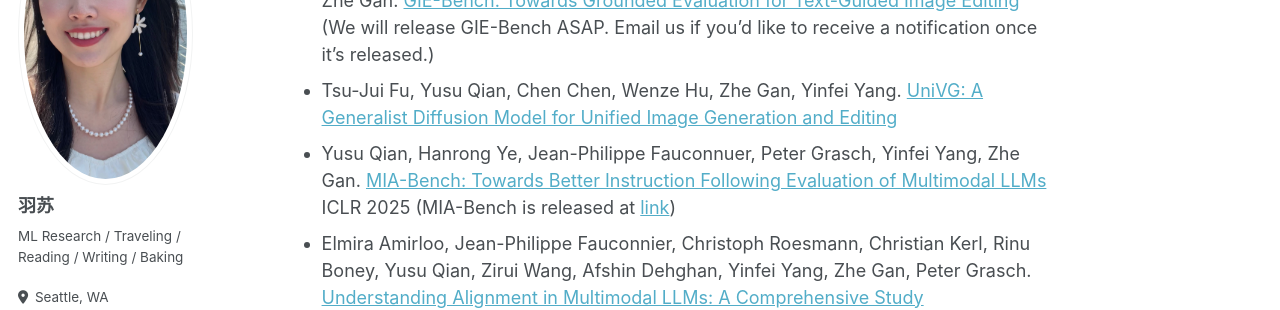
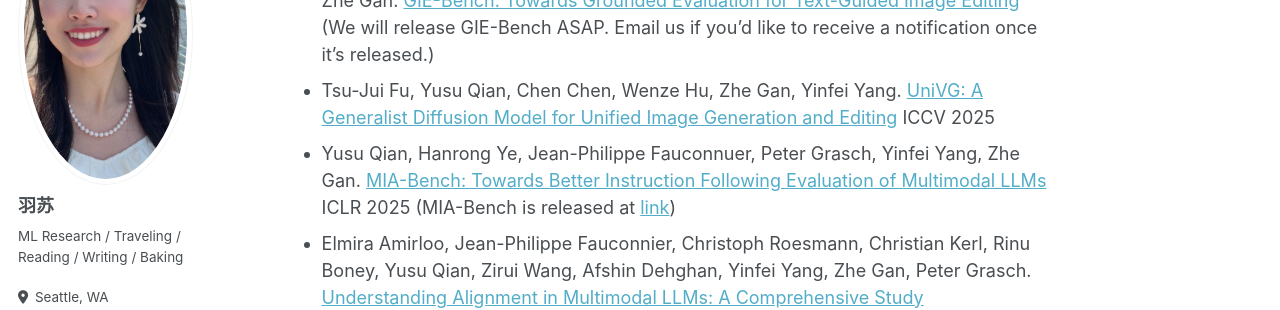
Before and after one commit to sueqian6/sueqian6.github.io, a Jekyll site: the page built from _pages/about.md, in a window 1280 px wide and 900 px high, scrolled down 906 px. Shown: the part 153-463 px from the top of the window. Built offline with Jekyll 4.4.1, drawn with Linux system fonts in a browser that asks for light colours; some web fonts are replaced.

Commit message:
Update about.md

```diff
--- a/_pages/about.md
+++ b/_pages/about.md
@@ -37,7 +37,7 @@ I love sharing food with loved ones. Check out what I cooked and baked [here](ht
 Publications and Preprints
 ======
 * Yusu Qian, Jiasen Lu, Tsu-Jui Fu, Xinze Wang, Chen Chen, Yinfei Yang, Wenze Hu, Zhe Gan. [GIE-Bench: Towards Grounded Evaluation for Text-Guided Image Editing](https://arxiv.org/abs/2505.11493) (We will release GIE-Bench ASAP. Email us if you'd like to receive a notification once it's released.)
-* Tsu-Jui Fu, Yusu Qian, Chen Chen, Wenze Hu, Zhe Gan, Yinfei Yang. [UniVG: A Generalist Diffusion Model for Unified Image Generation and Editing](https://arxiv.org/pdf/2503.12652)
+* Tsu-Jui Fu, Yusu Qian, Chen Chen, Wenze Hu, Zhe Gan, Yinfei Yang. [UniVG: A Generalist Diffusion Model for Unified Image Generation and Editing](https://arxiv.org/pdf/2503.12652) ICCV 2025
 * Yusu Qian, Hanrong Ye, Jean-Philippe Fauconnuer, Peter Grasch, Yinfei Yang, Zhe Gan. [MIA-Bench: Towards Better Instruction Following Evaluation of Multimodal LLMs](https://arxiv.org/pdf/2407.01509) ICLR 2025 (MIA-Bench is released at [link](https://github.com/apple/ml-mia-bench))
 * Elmira Amirloo, Jean-Philippe Fauconnier, Christoph Roesmann, Christian Kerl, Rinu Boney, Yusu Qian, Zirui Wang, Afshin Dehghan, Yinfei Yang, Zhe Gan, Peter Grasch. [Understanding Alignment in Multimodal LLMs: A Comprehensive Study](https://arxiv.org/pdf/2407.02477)
 * Yusu Qian, Haotian Zhang, Yinfei Yang, Zhe Gan. [How Easy is It to Fool Your Multimodal LLMs? An
```
